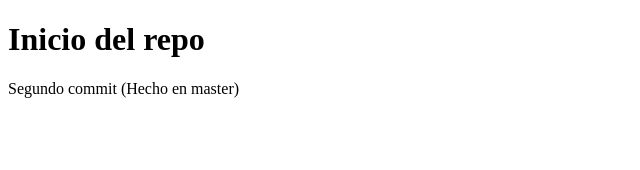
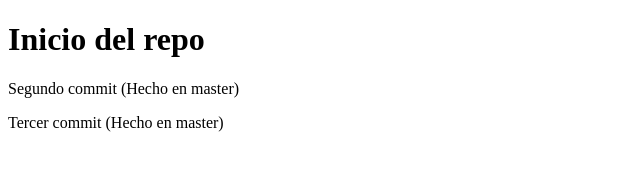
Before and after one commit to YeissonOrtiz2183/Workshop, a plain HTML site: page index.html in a window 1280 px wide. Shown: the whole page, without its empty margins (0-640 px from the left). Drawn offline with Linux system fonts and the light colour scheme.

Commit message:
Tercer commit

```diff
--- a/index.html
+++ b/index.html
@@ -9,5 +9,6 @@
 <body>
     <h1>Inicio del repo</h1>
     <p>Segundo commit (Hecho en master)</p>
+    <p>Tercer commit (Hecho en master)</p>
 </body>
 </html>
```
